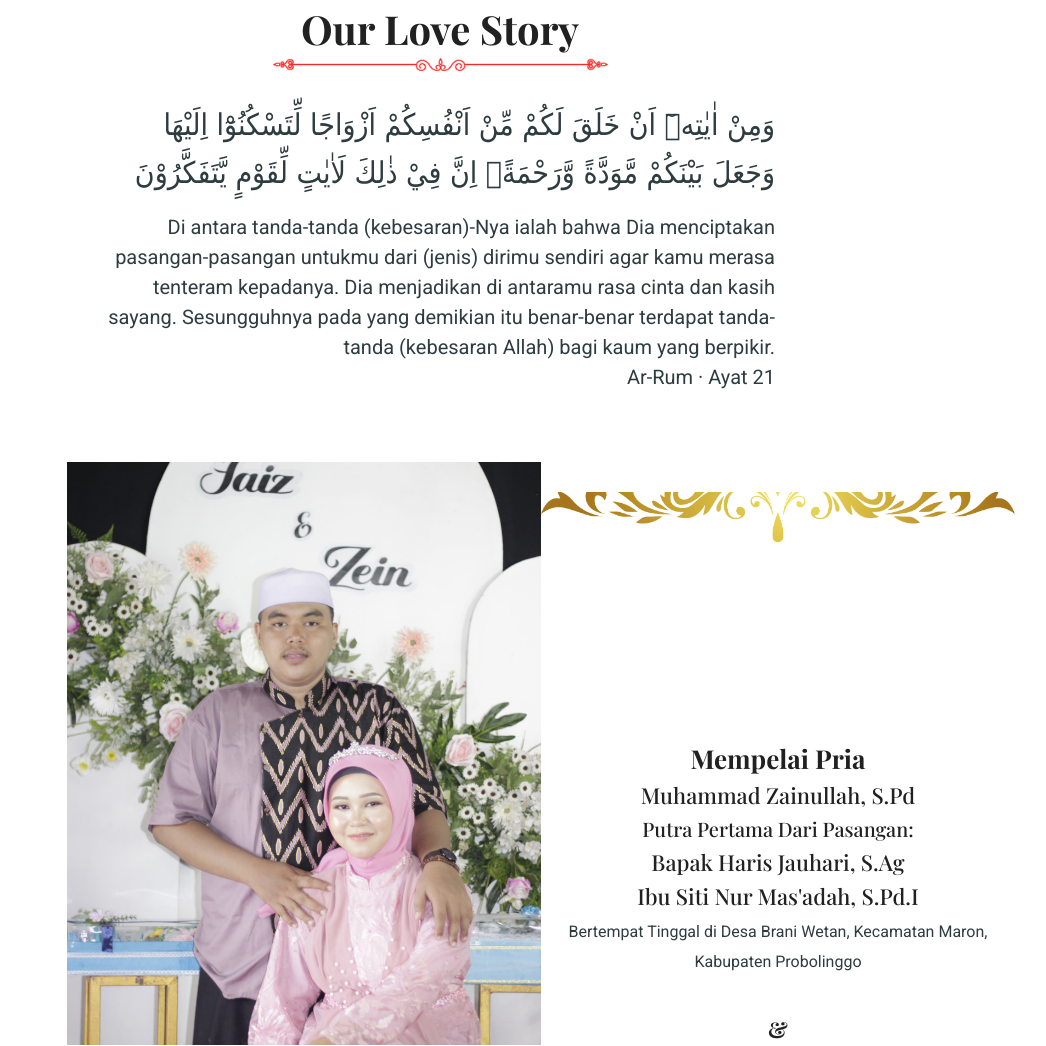
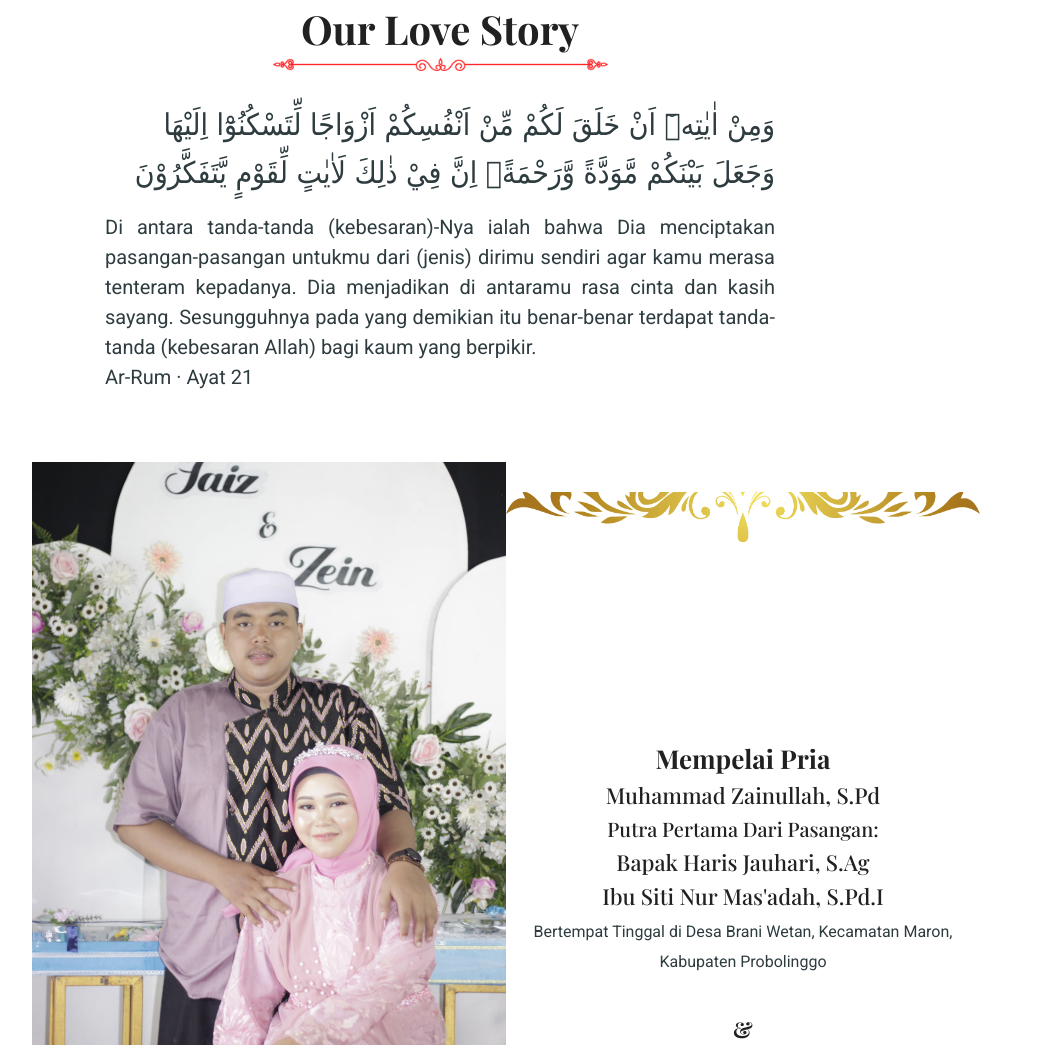
Before and after one commit to project-vio/link-undangan-pernikahan, a plain HTML site: page index.html in a window 1280 px wide. Shown: the part 1101-2147 px from the top of the page, without its empty margins (225-1271 px from the left). Drawn offline with nearby package versions, Linux system fonts and the light colour scheme; a web font is replaced by a local one.

Commit message:
Update index.html

```diff
--- a/index.html
+++ b/index.html
@@ -355,12 +355,12 @@ direction: rtl;
                         <p class="arab" style="padding-right: 3 0px;">
 
                             وَمِنْ اٰيٰتِهٖٓ اَنْ خَلَقَ لَكُمْ مِّنْ اَنْفُسِكُمْ اَزْوَاجًا لِّتَسْكُنُوْٓا اِلَيْهَا وَجَعَلَ بَيْنَكُمْ مَّوَدَّةً وَّرَحْمَةًۗ اِنَّ فِيْ ذٰلِكَ لَاٰيٰتٍ لِّقَوْمٍ يَّتَفَكَّرُوْنَ </p>
-                        <p style="font-size: 20px; text-align: right;">Di antara tanda-tanda (kebesaran)-Nya ialah bahwa Dia menciptakan pasangan-pasangan untukmu dari (jenis) dirimu sendiri agar kamu merasa tenteram kepadanya. Dia menjadikan di antaramu rasa cinta dan kasih sayang.
+                        <p style="font-size: 20px; text-align: justify;">Di antara tanda-tanda (kebesaran)-Nya ialah bahwa Dia menciptakan pasangan-pasangan untukmu dari (jenis) dirimu sendiri agar kamu merasa tenteram kepadanya. Dia menjadikan di antaramu rasa cinta dan kasih sayang.
                         Sesungguhnya pada yang demikian itu benar-benar terdapat tanda-tanda (kebesaran Allah) bagi kaum yang berpikir. <br>Ar-Rum · Ayat 21</p>
                     </div>
                 </div>
             </div>
-            <div class="container" style="margin-left: 50px;">
+            <div class="container" style="margin-left: 15px;">
                 <!-- Baris 1 -->
                 <div class="row justify-content-center mb-4">
                     <div class="col-lg-5">
```
